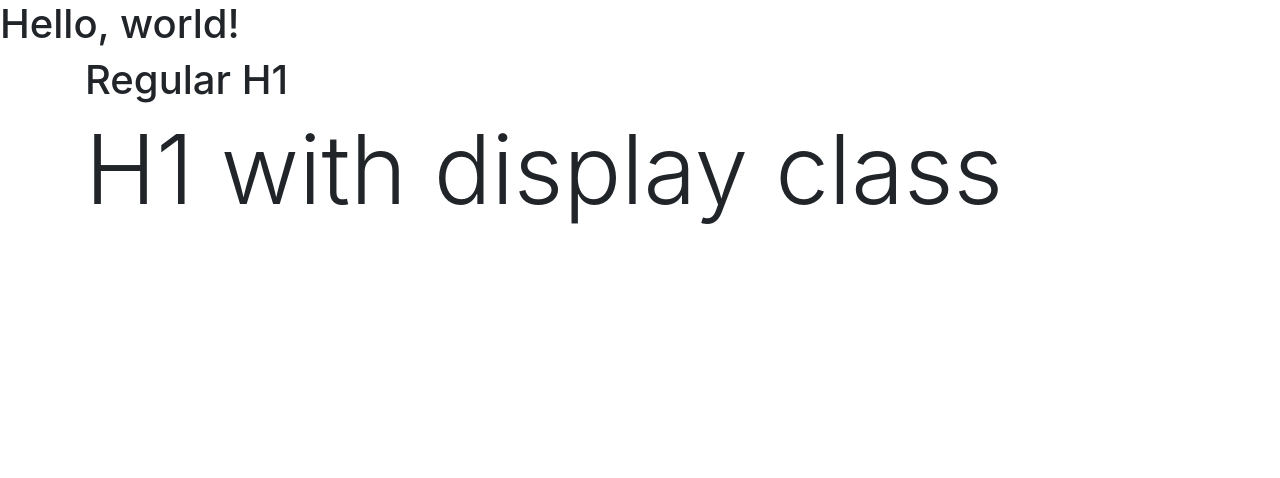
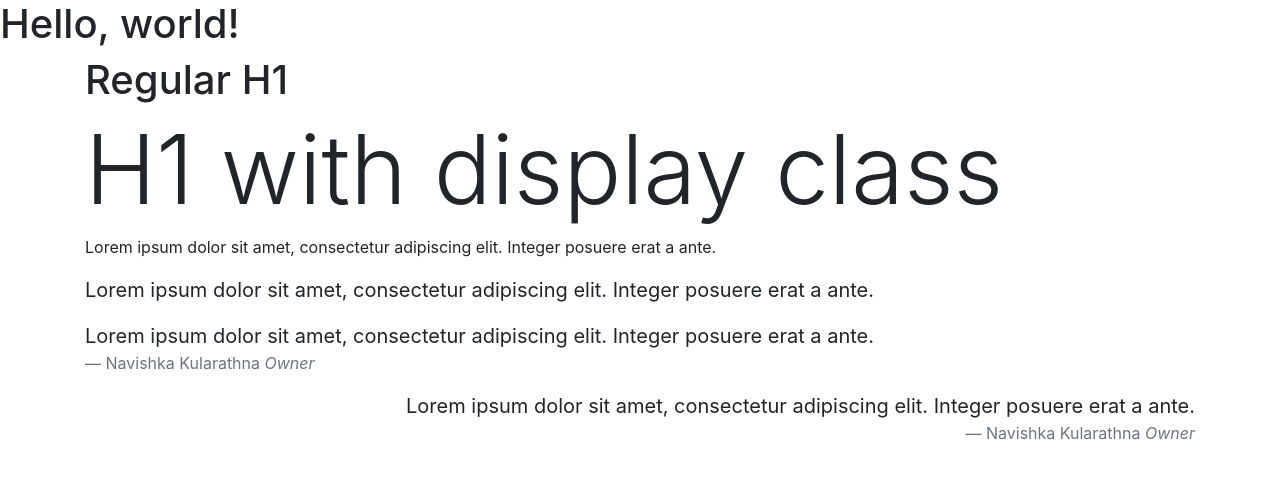
Before and after one commit to navishkauoc/webdev-colt-bootstrap4, a plain HTML site: page Typography/index.html in a window 1280 px wide. Drawn offline with nearby package versions, Linux system fonts and the light colour scheme.

Commit message:
Blockquotes

```diff
--- a/Typography/index.html
+++ b/Typography/index.html
@@ -16,6 +16,21 @@
     <div class="container">
         <h1>Regular H1</h1>
         <h1 class="display-1">H1 with display class</h1>
+
+        <blockquote>
+            <p class="mb-0">Lorem ipsum dolor sit amet, consectetur adipiscing elit. Integer posuere erat a ante.</p>
+        </blockquote>
+        <blockquote class="blockquote">
+        <p class="mb-0">Lorem ipsum dolor sit amet, consectetur adipiscing elit. Integer posuere erat a ante.</p>
+        </blockquote>
+        <blockquote class="blockquote">
+            <p class="mb-0">Lorem ipsum dolor sit amet, consectetur adipiscing elit. Integer posuere erat a ante.</p>
+            <footer class="blockquote-footer">Navishka Kularathna <cite title="Source Title">Owner</cite></footer>
+        </blockquote>
+        <blockquote class="blockquote text-right">
+            <p class="mb-0">Lorem ipsum dolor sit amet, consectetur adipiscing elit. Integer posuere erat a ante.</p>
+            <footer class="blockquote-footer">Navishka Kularathna <cite title="Source Title">Owner</cite></footer>
+        </blockquote>
     </div>
 
     <!-- Optional JavaScript -->
```
